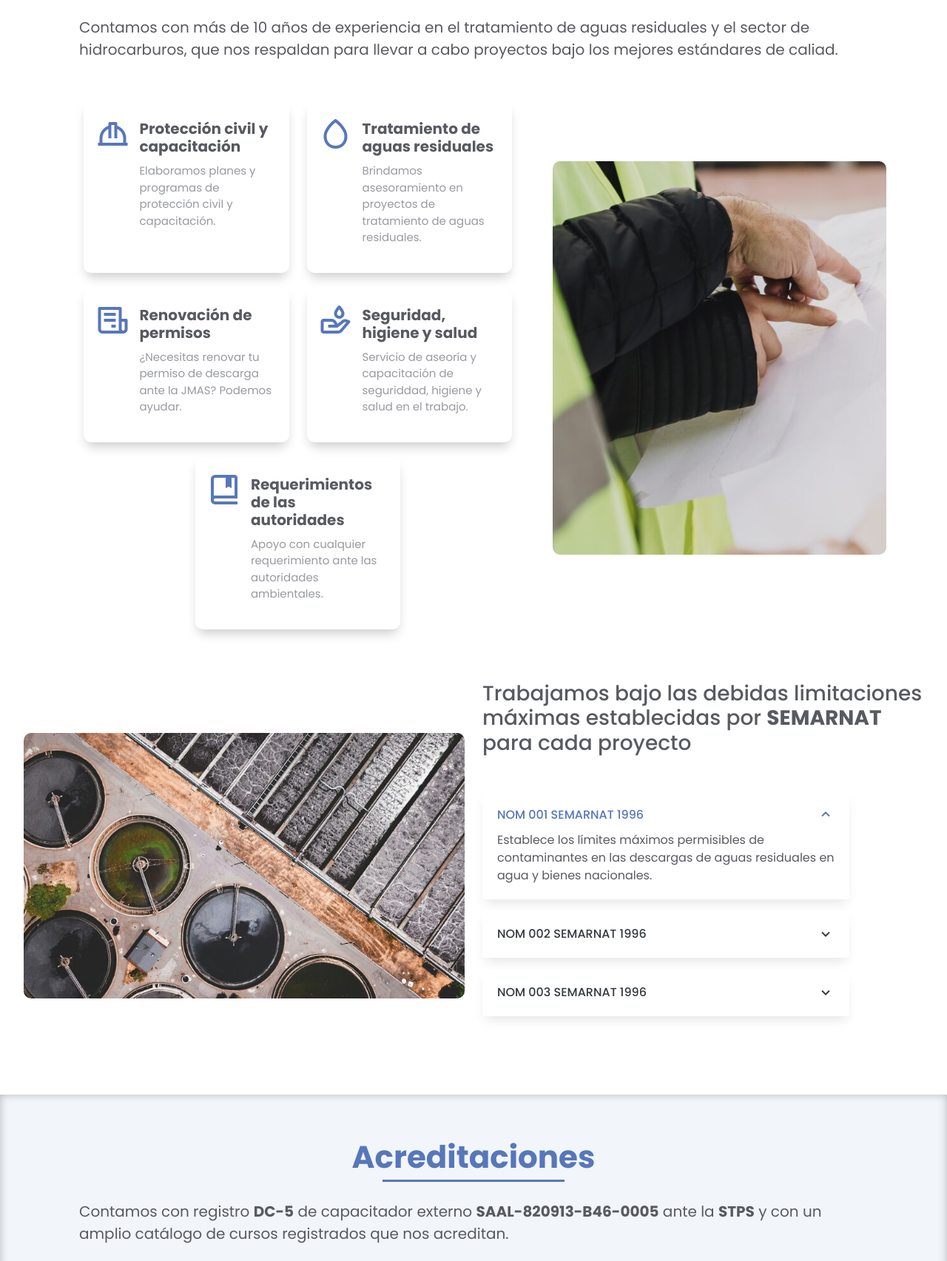
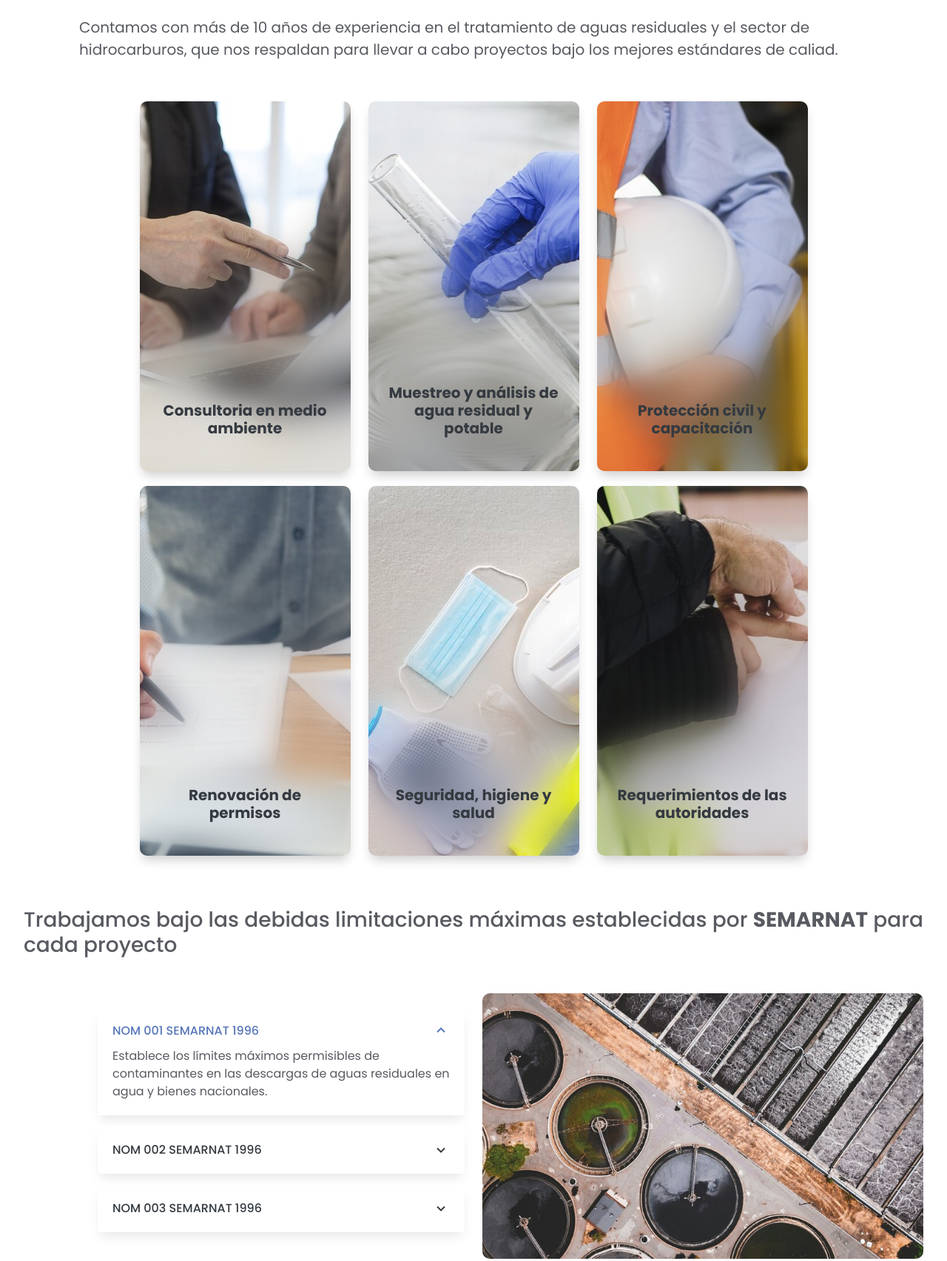
Before and after one commit to JTarangoDev/siia-web, a plain HTML site: page index.html in a window 1280 px wide. Shown: the part 1279-2984 px from the top of the page at 74% size. Drawn offline with Linux system fonts and the light colour scheme.

Commit message:
service section changes and clien img links fixed

```diff
--- a/assets/css/style.css
+++ b/assets/css/style.css
@@ -434,16 +434,51 @@ section {
   margin-inline: 12px;
   border-radius: 10px;
   padding: 20px 15px;
+  height: 500px;
   -webkit-box-shadow: 0px 9px 15px -4px rgba(0,0,0,0.21);
   -moz-box-shadow: 0px 9px 15px -4px rgba(0,0,0,0.21);
   box-shadow: 0px 9px 15px -4px rgba(0,0,0,0.21);
+
+  background-size: cover;
+  background-position: center;
+  background-repeat: no-repeat;
+  position: relative;
 }
 
-.services .content .icon-box h3 {
+.services .content .icon-box::after{
+  content: '';
+  position: absolute;
+  left: 0;
+  right: 0;
+  top: 0;
+  bottom: 0;
+  mask: linear-gradient(180deg, rgba(255,255,255,0) 0%, rgba(255,255,255,0) 20%, rgba(0,0,0,1) 78%, rgba(0,0,0,1) 100%);
+  backdrop-filter: blur(20px);
+  border-radius: 10px;
+  transition: all .7s;
+}
+
+.info{
+  z-index: 1;
+}
+
+.services .content .icon-box .info h3 {
   font-size: 20px;
   font-weight: 700;
-  margin: 5px 0 10px 60px;
+  margin: 10px;
   transition: color .3s;
+  text-align: center;
+  color: #343a40;
+  animation: card-title-translate-inverse .5s;
+}
+
+@keyframes card-title-translate-inverse {
+  from{
+    transform: translateY(-45px);
+  }
+  to{
+    transform: translateY(0px);
+  }
 }
 
 .services .content .icon-box i {
@@ -452,13 +487,35 @@ section {
   color: #5777ba;
 }
 
-.services .content .icon-box p {
+.services .content .icon-box .info p {
   font-size: 15px;
-  color: #979aa1;
-  margin-left: 60px;
+  padding: 0 15px;
+  color: #fff;
+  text-shadow: 0px 1px 5px rgba(0, 0, 0, 0.99);
+  opacity: 0;
+  height: 0;
+  overflow: hidden;
+  transform: translateY(30px);
+  transition: all .5s;
 }
-.services .content .icon-box:hover > h3{
-  color: #5777ba;
+
+.services .content .icon-box:hover > .info h3{
+  animation: card-title-translate .5s;
+}
+
+@keyframes card-title-translate {
+  from{
+    transform: translateY(45px);
+  }
+  to{
+    transform: translateY(0px);
+  }
+}
+
+.services .content .icon-box:hover > .info p{
+  opacity: 1;
+  height: auto;
+  transform: translateY(0px);
 }
 
 .services .image img{
@@ -483,6 +540,10 @@ section {
 }
 
 @media (max-width: 667px) {
+  .services .content{
+    margin-inline: 15px;
+  }
+
   .services .image img {
     max-width: 100%;
   }
@@ -510,7 +571,7 @@ section {
 }
 
 .nom .accordion-list {
-  padding: 0 100px 30px 0px;
+  padding: 0 0px 0px 100px;
 }
 
 .nom .accordion-list ul {
@@ -606,7 +667,7 @@ section {
     padding-top: 30px;
   }
 
-  .nom.accordion-list {
+  .nom .accordion-list {
     padding-bottom: 30px;
   }
 }
--- a/index.html
+++ b/index.html
@@ -104,39 +104,54 @@
         </div>
 
         <div class="row no-gutters d-flex align-content-center">
-          <div class="col-xl-7 d-flex align-items-stretch order-1">
+          <div class="col-xl-12 d-flex align-items-stretch order-1">
             <div class="content d-flex flex-column justify-content-center">
               <div class="row justify-content-center">
-                <div class="col-md-5 icon-box" data-aos="fade-up">
-                    <i class='bx bx-hard-hat'></i>
+                <div class="col-md-5 col-lg-3 icon-box d-flex" data-aos="fade-up" data-aos-delay="100" style="background-image: url(assets/img/services/consultoria2.jpg);">
+                  <div class="info align-self-end">
+                    <!--<i class='bx bx-book-bookmark'></i>-->
+                    <h3>Consultoria en medio ambiente</h3>
+                    <p>Contamos con el servicio de consultoria en medio ambiente para tus proyectos</p>
+                  </div>
+                </div>
+                <div class="col-md-5 col-lg-3 icon-box d-flex" data-aos="fade-up" data-aos-delay="200" style="background-image: url(assets/img/services/muestreo.jpg);">
+                  <div class="info align-self-end">
+                    <!--<i class='bx bx-droplet' ></i>-->
+                    <h3>Muestreo y análisis de agua residual y potable</h3>
+                    <p>Brindamos asesoramiento en proyectos de tratamiento de aguas residuales.</p>
+                  </div>
+                </div>
+                <div class="col-md-5 col-lg-3 icon-box d-flex" data-aos="fade-up" data-aos-delay="300" style="background-image: url(assets/img/services/proteccion2.jpg);">
+                  <div class="info align-self-end">
+                    <!--<i class='bx bx-hard-hat'></i>-->
                     <h3>Protección civil y capacitación</h3>
                     <p>Elaboramos planes y programas de protección civil y capacitación.</p>
+                  </div>
                 </div>
-                <div class="col-md-5 icon-box" data-aos="fade-up" data-aos-delay="100">
-                    <i class='bx bx-droplet' ></i>
-                    <h3>Tratamiento de aguas residuales</h3>
-                    <p>Brindamos asesoramiento en proyectos de tratamiento de aguas residuales.</p>
-                </div>
-                <div class="col-md-5 icon-box" data-aos="fade-up" data-aos-delay="200">
-                    <i class="bx bx-receipt"></i>
+                <div class="col-md-5 col-lg-3 icon-box d-flex justify-content-center" data-aos="fade-up" data-aos-delay="400" style="background-image: url(assets/img/services/permisos.jpg);">
+                  <div class="info align-self-end">
+                    <!--<i class="bx bx-receipt"></i>-->
                     <h3>Renovación de permisos</h3>
                     <p>¿Necesitas renovar tu permiso de descarga ante la JMAS? Podemos ayudar.</p>
+                  </div>
                 </div>
-                <div class="col-md-5 icon-box" data-aos="fade-up" data-aos-delay="300">
-                    <i class='bx bx-donate-blood' ></i>
+                <div class="col-md-5 col-lg-3 icon-box d-flex" data-aos="fade-up" data-aos-delay="500" style="background-image: url(assets/img/services/seguridad.jpg);">
+                  <div class="info align-self-end">
+                    <!--<i class='bx bx-donate-blood' ></i>-->
                     <h3>Seguridad, higiene y salud</h3>
                     <p>Servicio de aseoría y capacitación de seguriddad, higiene y salud en el trabajo.</p>
+                  </div>
+
                 </div>
-                <div class="col-md-5 icon-box" data-aos="fade-up" data-aos-delay="400">
-                    <i class='bx bx-book-bookmark'></i>
+                <div class="col-md-5 col-lg-3 icon-box d-flex" data-aos="fade-up" data-aos-delay="600" style="background-image: url(assets/img/services/requerimientos.jpg);">
+                  <div class="info align-self-end">
+                    <!--<i class='bx bx-book-bookmark'></i>-->
                     <h3>Requerimientos de las autoridades</h3>
                     <p>Apoyo con cualquier requerimiento ante las autoridades ambientales.</p>
+                  </div>
                 </div>
               </div>
             </div>
-          </div>
-          <div class="image col-xl-5 d-flex align-items-center justify-content-center order-2" data-aos="fade-left" data-aos-delay="100">
-            <img src="assets/img/services-img.jpg" class="img-fluid" alt="">
           </div>
         </div>
       </div>
@@ -145,13 +160,13 @@
       <section id="nom" class="nom">
         <div class="container-fluid" data-aos="fade-up">
 
+          <div class="section-title d-flex justify-content-center">
+            <h3>Trabajamos bajo las debidas limitaciones máximas establecidas por <strong>SEMARNAT</strong> para cada proyecto</h3>
+          </div>
+
           <div class="row">
 
-            <div class="col-lg-6 d-flex flex-column justify-content-center align-items-stretch  order-1 order-lg-2">
-
-              <div class="section-title">
-                <h3>Trabajamos bajo las debidas limitaciones máximas establecidas por <strong>SEMARNAT</strong> para cada proyecto</h3>
-              </div>
+            <div class="col-lg-6 d-flex flex-column justify-content-center align-items-stretch  order-1 order-lg-1">
 
               <div class="accordion-list">
                 <ul>
@@ -187,7 +202,7 @@
 
             </div>
 
-            <div class="image col-lg-6 d-flex align-items-center justify-content-center order-2 order-lg-1" data-aos="zoom-in" data-aos-delay="150">
+            <div class="image col-lg-6 d-flex align-items-center justify-content-center order-2 order-lg-2" data-aos="zoom-in" data-aos-delay="150">
               <img src="assets/img/nom-img2.jpg" class="img-fluid" alt="">
             </div>
           </div>
@@ -260,18 +275,18 @@
             <div class="swiper-slide"><a href="assets/img/clients/client-7.jpg" class="clients-lightbox d-flex justify-content-center" data-gall="clients-carousel"><img src="assets/img/clients/client-7.jpg" class="img-fluid" alt=""></a></div>
             <div class="swiper-slide"><a href="assets/img/clients/client-8.png" class="clients-lightbox d-flex justify-content-center" data-gall="clients-carousel"><img src="assets/img/clients/client-8.png" class="img-fluid" alt=""></a></div>
             <div class="swiper-slide"><a href="assets/img/clients/client-9.png" class="clients-lightbox d-flex justify-content-center" data-gall="clients-carousel"><img src="assets/img/clients/client-9.png" class="img-fluid" alt=""></a></div>
-            <div class="swiper-slide"><a href="assets/img/clients/client-1.png" class="clients-lightbox d-flex justify-content-center" data-gall="clients-carousel"><img src="assets/img/clients/client-10.png" class="img-fluid" alt=""></a></div>
-            <div class="swiper-slide"><a href="assets/img/clients/client-1.png" class="clients-lightbox d-flex justify-content-center" data-gall="clients-carousel"><img src="assets/img/clients/client-11.png" class="img-fluid" alt=""></a></div>
-            <div class="swiper-slide"><a href="assets/img/clients/client-1.png" class="clients-lightbox d-flex justify-content-center" data-gall="clients-carousel"><img src="assets/img/clients/client-12.png" class="img-fluid" alt=""></a></div>
-            <div class="swiper-slide"><a href="assets/img/clients/client-1.png" class="clients-lightbox d-flex justify-content-center" data-gall="clients-carousel"><img src="assets/img/clients/client-13.png" class="img-fluid" alt=""></a></div>
-            <div class="swiper-slide"><a href="assets/img/clients/client-1.png" class="clients-lightbox d-flex justify-content-center" data-gall="clients-carousel"><img src="assets/img/clients/client-14.png" class="img-fluid" alt=""></a></div>
-            <div class="swiper-slide"><a href="assets/img/clients/client-1.png" class="clients-lightbox d-flex justify-content-center" data-gall="clients-carousel"><img src="assets/img/clients/client-15.jpg" class="img-fluid" alt=""></a></div>
-            <div class="swiper-slide"><a href="assets/img/clients/client-1.png" class="clients-lightbox d-flex justify-content-center" data-gall="clients-carousel"><img src="assets/img/clients/client-16.png" class="img-fluid" alt=""></a></div>
-            <div class="swiper-slide"><a href="assets/img/clients/client-1.png" class="clients-lightbox d-flex justify-content-center" data-gall="clients-carousel"><img src="assets/img/clients/client-17.png" class="img-fluid" alt=""></a></div>
-            <div class="swiper-slide"><a href="assets/img/clients/client-1.png" class="clients-lightbox d-flex justify-content-center" data-gall="clients-carousel"><img src="assets/img/clients/client-18.png" class="img-fluid" alt=""></a></div>
-            <div class="swiper-slide"><a href="assets/img/clients/client-1.png" class="clients-lightbox d-flex justify-content-center" data-gall="clients-carousel"><img src="assets/img/clients/client-19.png" class="img-fluid" alt=""></a></div>
-            <div class="swiper-slide"><a href="assets/img/clients/client-1.png" class="clients-lightbox d-flex justify-content-center" data-gall="clients-carousel"><img src="assets/img/clients/client-20.png" class="img-fluid" alt=""></a></div>
-            <div class="swiper-slide"><a href="assets/img/clients/client-1.png" class="clients-lightbox d-flex justify-content-center" data-gall="clients-carousel"><img src="assets/img/clients/client-21.png" class="img-fluid" alt=""></a></div>
+            <div class="swiper-slide"><a href="assets/img/clients/client-10.png" class="clients-lightbox d-flex justify-content-center" data-gall="clients-carousel"><img src="assets/img/clients/client-10.png" class="img-fluid" alt=""></a></div>
+            <div class="swiper-slide"><a href="assets/img/clients/client-11.png" class="clients-lightbox d-flex justify-content-center" data-gall="clients-carousel"><img src="assets/img/clients/client-11.png" class="img-fluid" alt=""></a></div>
+            <div class="swiper-slide"><a href="assets/img/clients/client-12.png" class="clients-lightbox d-flex justify-content-center" data-gall="clients-carousel"><img src="assets/img/clients/client-12.png" class="img-fluid" alt=""></a></div>
+            <div class="swiper-slide"><a href="assets/img/clients/client-13.png" class="clients-lightbox d-flex justify-content-center" data-gall="clients-carousel"><img src="assets/img/clients/client-13.png" class="img-fluid" alt=""></a></div>
+            <div class="swiper-slide"><a href="assets/img/clients/client-14.png" class="clients-lightbox d-flex justify-content-center" data-gall="clients-carousel"><img src="assets/img/clients/client-14.png" class="img-fluid" alt=""></a></div>
+            <div class="swiper-slide"><a href="assets/img/clients/client-15.jpg" class="clients-lightbox d-flex justify-content-center" data-gall="clients-carousel"><img src="assets/img/clients/client-15.jpg" class="img-fluid" alt=""></a></div>
+            <div class="swiper-slide"><a href="assets/img/clients/client-16.png" class="clients-lightbox d-flex justify-content-center" data-gall="clients-carousel"><img src="assets/img/clients/client-16.png" class="img-fluid" alt=""></a></div>
+            <div class="swiper-slide"><a href="assets/img/clients/client-17.png" class="clients-lightbox d-flex justify-content-center" data-gall="clients-carousel"><img src="assets/img/clients/client-17.png" class="img-fluid" alt=""></a></div>
+            <div class="swiper-slide"><a href="assets/img/clients/client-18.png" class="clients-lightbox d-flex justify-content-center" data-gall="clients-carousel"><img src="assets/img/clients/client-18.png" class="img-fluid" alt=""></a></div>
+            <div class="swiper-slide"><a href="assets/img/clients/client-19.png" class="clients-lightbox d-flex justify-content-center" data-gall="clients-carousel"><img src="assets/img/clients/client-19.png" class="img-fluid" alt=""></a></div>
+            <div class="swiper-slide"><a href="assets/img/clients/client-20.png" class="clients-lightbox d-flex justify-content-center" data-gall="clients-carousel"><img src="assets/img/clients/client-20.png" class="img-fluid" alt=""></a></div>
+            <div class="swiper-slide"><a href="assets/img/clients/client-21.png" class="clients-lightbox d-flex justify-content-center" data-gall="clients-carousel"><img src="assets/img/clients/client-21.png" class="img-fluid" alt=""></a></div>
           </div>
         </div>
 
```
Also changed, not shown: assets/img/services-img.jpg (deleted), assets/img/services/consultoria2.jpg (added), assets/img/services/muestreo.jpg (added), assets/img/services/permisos.jpg (added), assets/img/services/proteccion2.jpg (added), assets/img/services/requerimientos.jpg (added), assets/img/services/seguridad.jpg (added).
